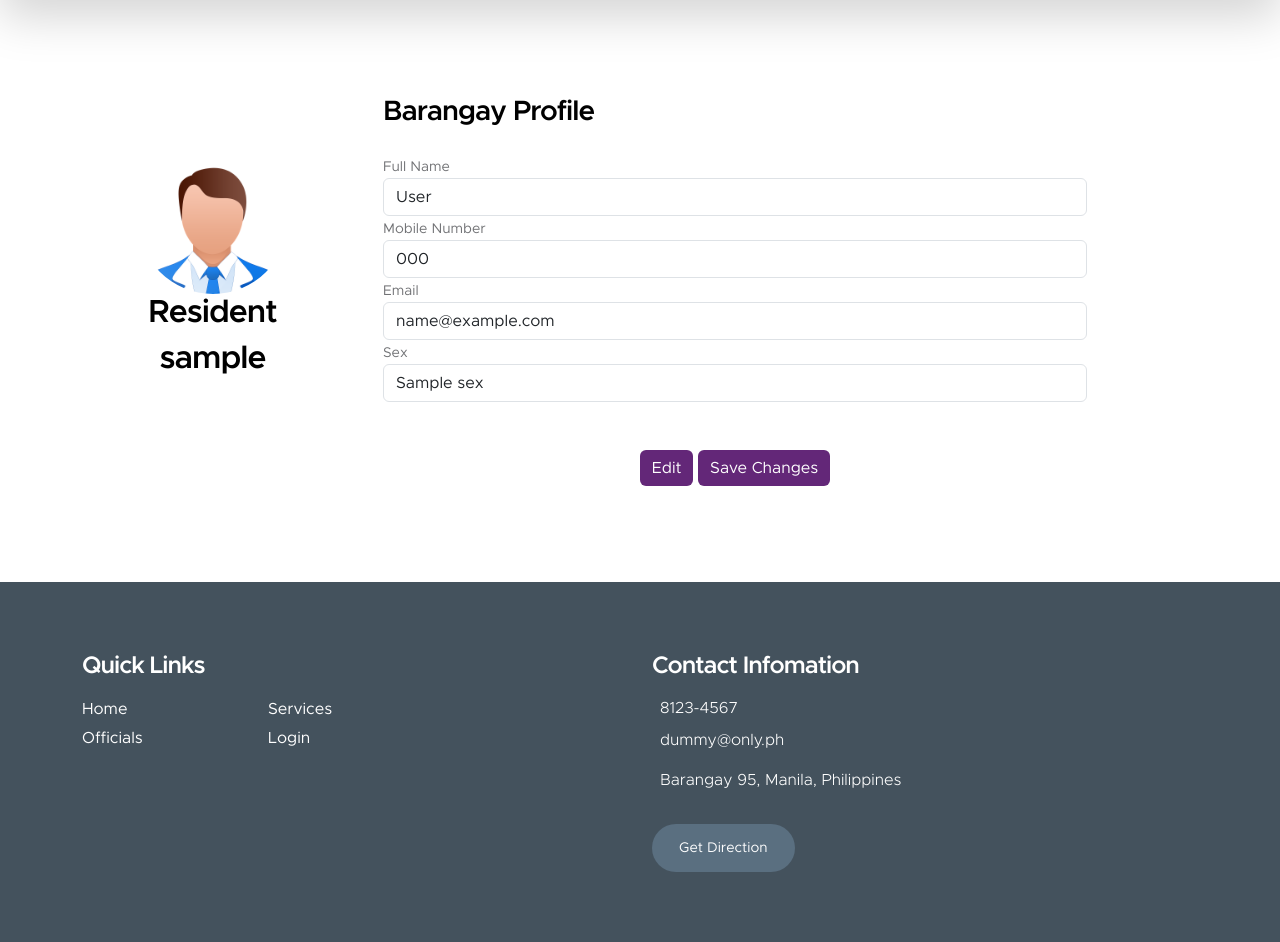
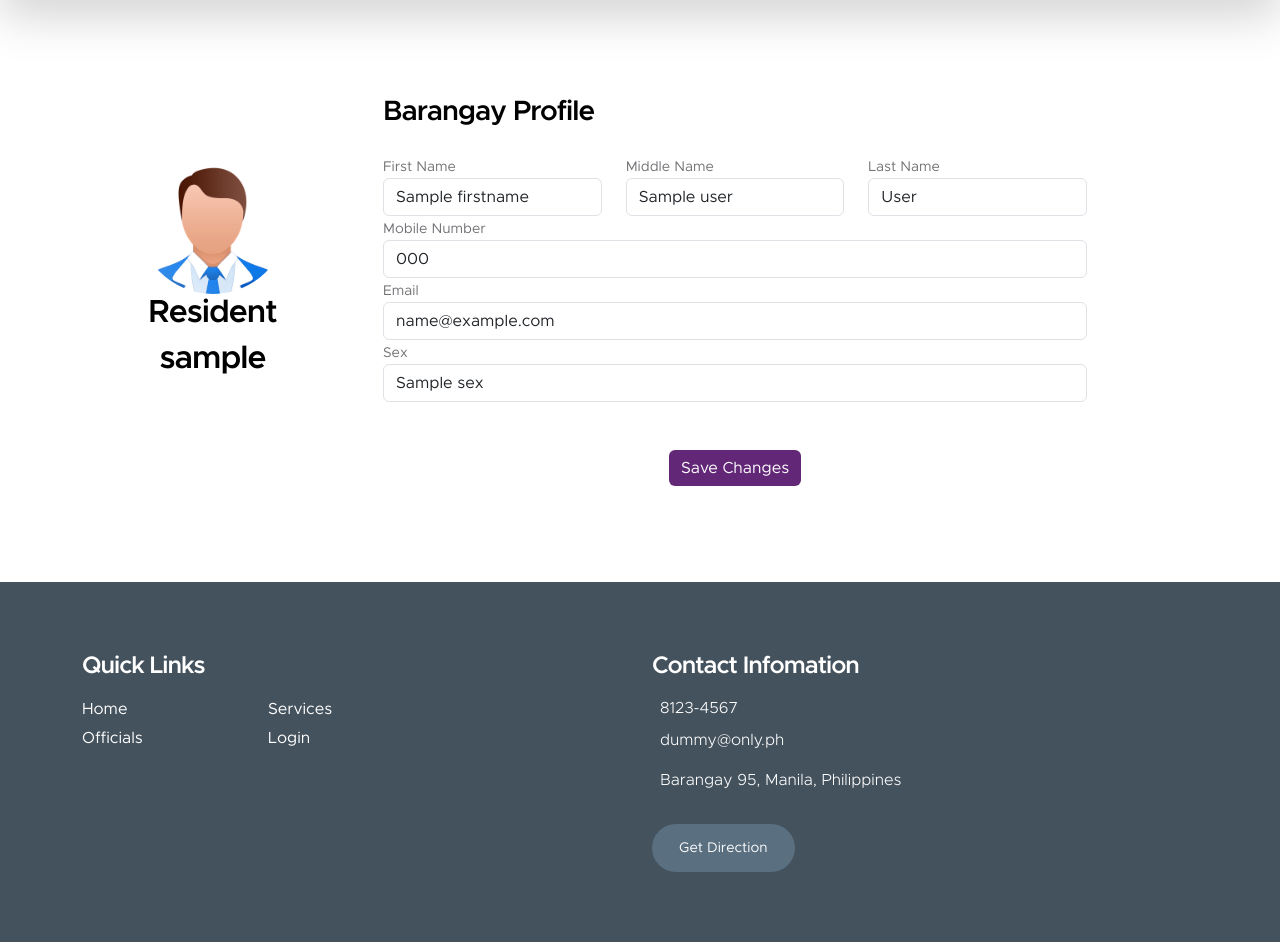
Before and after one commit to chua-hannah/eBrgy, a PHP site: the page made by app/templates/profile.php in a window 1280 px wide. Shown: the part 65-1007 px from the top of the page. Run offline with PHP 8.4, Linux system fonts and the light colour scheme; the template is opened without the code that fills it: most values are stand-ins (such as "Sample title", 1, 10 or a date in 2020); some libraries are stand-ins or nearby versions.

Commit message:
profile resident fix

```diff
--- a/app/templates/profile.php
+++ b/app/templates/profile.php
@@ -19,9 +19,17 @@
                 </div>
                 <div class="row mt-3">
                     <?php if ($user_data) { ?>
-                        <div class="col-md-12">
-                            <label class="labels">Full Name</label>
-                            <input type="text" class="form-control" value="<?php echo $user_data['fullname']; ?>">
+                        <div class="col-md-4">
+                            <label class="labels">First Name</label>
+                            <input type="text" class="form-control" value="<?php echo $user_data['firstname']; ?>">
+                        </div>
+                        <div class="col-md-4">
+                            <label class="labels">Middle Name</label>
+                            <input type="text" class="form-control" value="<?php echo $user_data['middlename']; ?>">
+                        </div>
+                        <div class="col-md-4">
+                            <label class="labels">Last Name</label>
+                            <input type="text" class="form-control" value="<?php echo $user_data['lastname']; ?>">
                         </div>
                         <div class="col-md-12">
                             <label class="labels">Mobile Number</label>
@@ -41,7 +49,6 @@
                         </div>
                     <?php } ?>
                     <div class="mt-5 text-center">
-                        <button class="btn btn-primary profile-button" type="button">Edit</button>
                         <button class="btn btn-primary profile-button" type="button">Save Changes</button>
                     </div>
                 </div>
```
